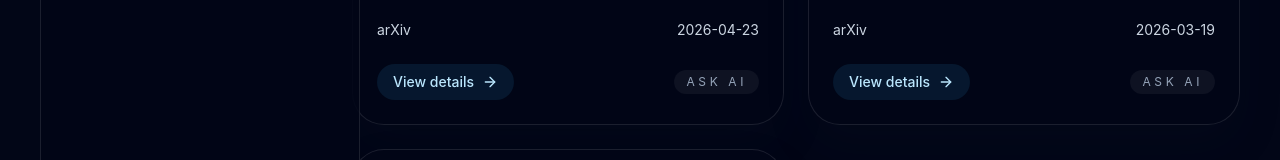
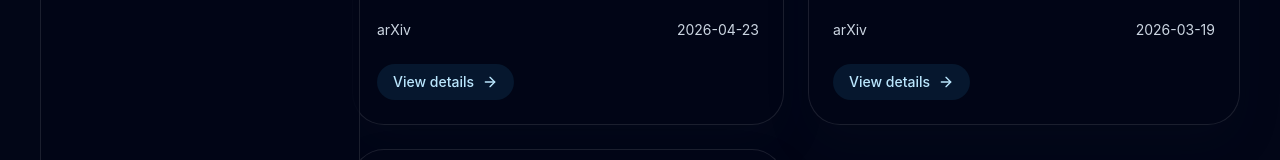
Before and after one commit to dhurv-code/Ai-Research-assistant, a React app in the folder frontend/: page /discover in a window 1280 px wide. Shown: the part 734-894 px from the top of the page. Built offline with nearby package versions, Linux system fonts and the light colour scheme; no server answers; sample sign-in values are in the browser's storage; the HTML template or start-up script is replaced by a standard one.

Commit message:
updated papercard

```diff
--- a/frontend/src/components/PaperCard.jsx
+++ b/frontend/src/components/PaperCard.jsx
@@ -30,7 +30,6 @@ export default function PaperCard({ paper }) {
           View details
           <ArrowRight className="h-4 w-4" />
         </Link>
-        <span className="rounded-full bg-white/5 px-3 py-1 text-xs uppercase tracking-[0.3em] text-slate-400">Ask AI</span>
       </div>
     </article>
   )
```
